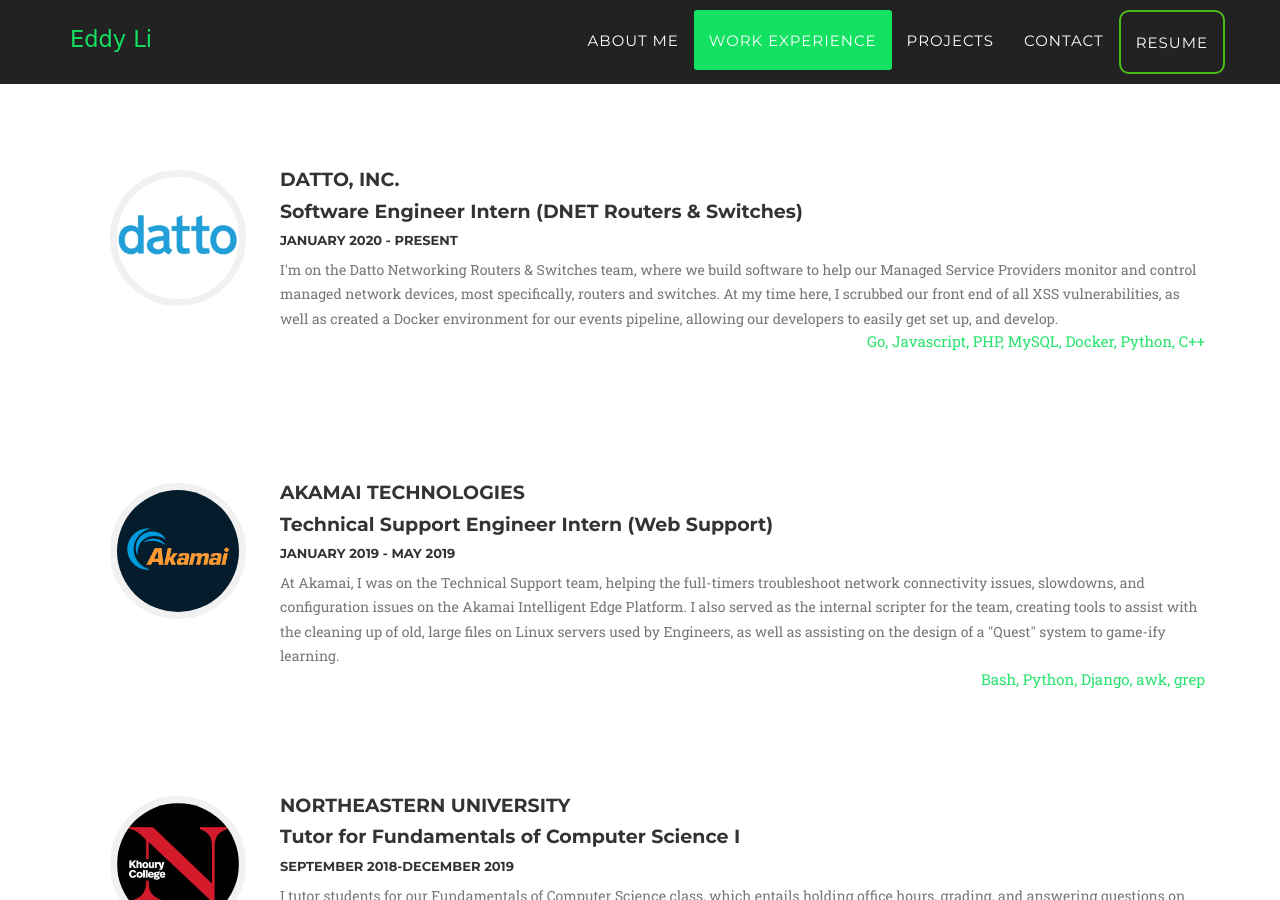
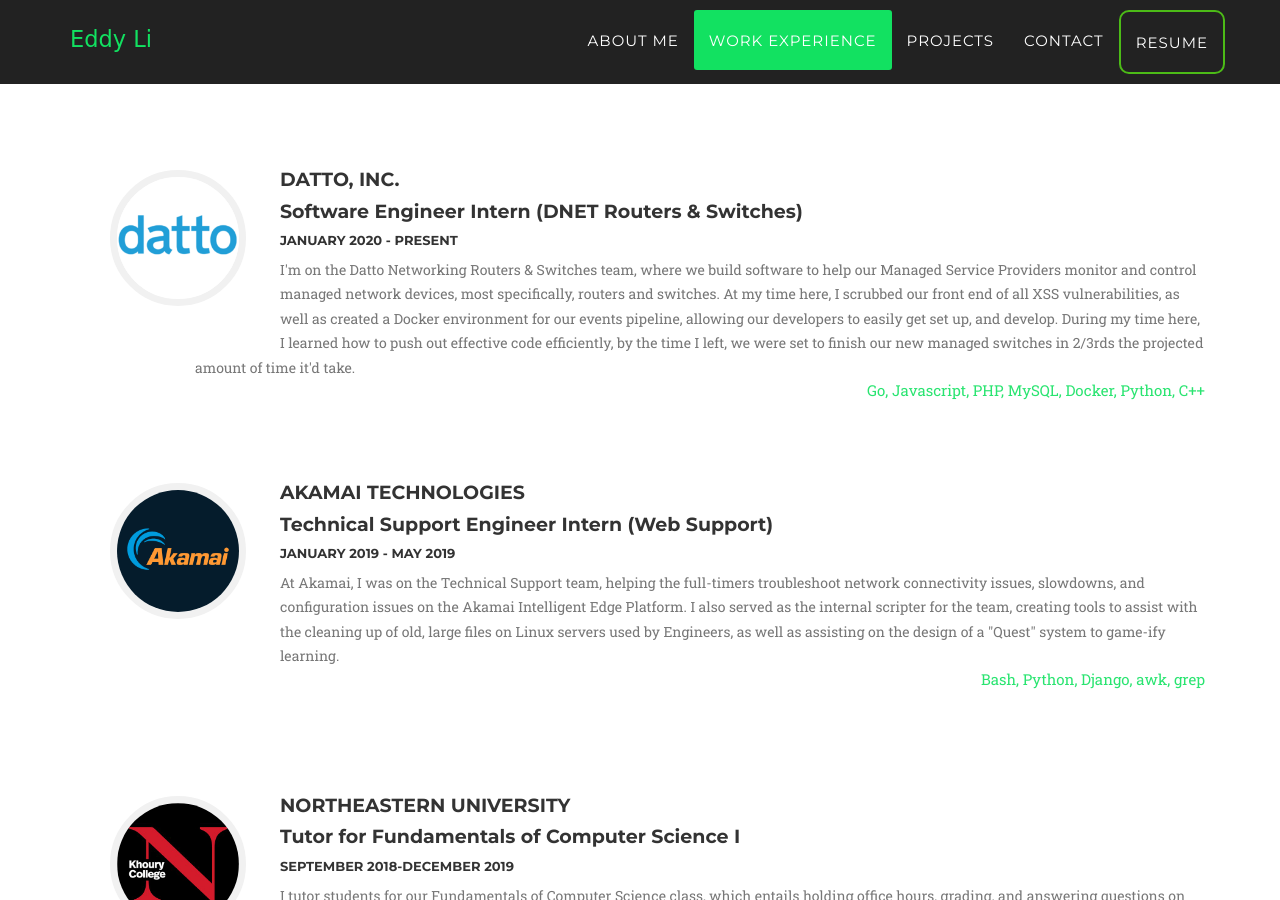
Before and after one commit to NEUDitao/NEUDitao.github.io, a Jekyll site: the page built from index.html, in a window 1280 px wide and 900 px high, scrolled down 1839 px. Built offline with Jekyll 4.4.1, drawn with Linux system fonts in a browser that asks for light colours; some web fonts are replaced.

Commit message:
more datto

```diff
--- a/_includes/work_experience.html
+++ b/_includes/work_experience.html
@@ -40,7 +40,7 @@
 				    <h6>January 2020 - Present</h2>
                                 </div>
                                 <div class="timeline-body">
-                                    <p class="text-muted">I'm on the Datto Networking Routers & Switches team, where we build software to help our Managed Service Providers monitor and control managed network devices, most specifically, routers and switches. At my time here, I scrubbed our front end of all XSS vulnerabilities, as well as created a Docker environment for our events pipeline, allowing our developers to easily get set up, and develop.</p>
+                                    <p class="text-muted">I'm on the Datto Networking Routers & Switches team, where we build software to help our Managed Service Providers monitor and control managed network devices, most specifically, routers and switches. At my time here, I scrubbed our front end of all XSS vulnerabilities, as well as created a Docker environment for our events pipeline, allowing our developers to easily get set up, and develop. During my time here, I learned how to push out effective code efficiently, by the time I left, we were set to finish our new managed switches in 2/3rds the projected amount of time it'd take.</p>
 				    <div class="skillz">Go, Javascript, PHP, MySQL, Docker, Python, C++</div>
                                 </div>
 
```
